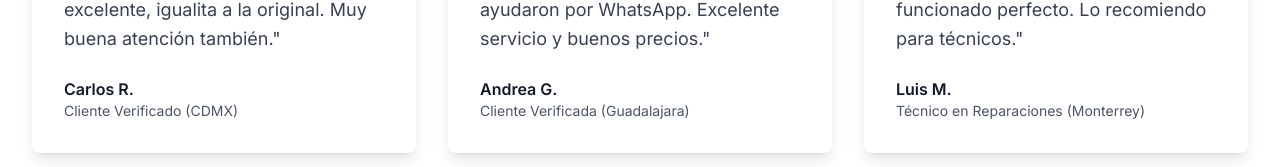
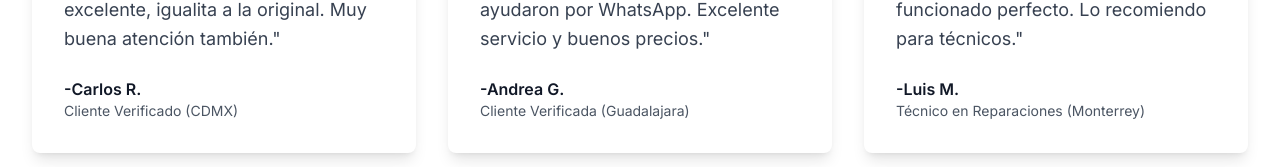
Before and after one commit to farogu/iparts-store-webfront, a React (Vite) app: page / in a window 1280 px wide. Shown: the part 1317-1484 px from the top of the page. Built offline with nearby package versions, Linux system fonts and the light colour scheme; no server answers.

Commit message:
Code edited in Lovable Code Editor
Edited UI in Lovable

```diff
--- a/src/components/Testimonials.tsx
+++ b/src/components/Testimonials.tsx
@@ -5,21 +5,21 @@ const Testimonials = () => {
   const testimonials = [
     {
       id: 1,
-      name: 'Carlos R.',
+      name: '-Carlos R.',
       role: 'Cliente Verificado (CDMX)',
       content: 'Pedí una pantalla para iPhone 13 y llegó súper rápido. La calidad es excelente, igualita a la original. Muy buena atención también.',
       rating: 5
     },
     {
       id: 2,
-      name: 'Andrea G.',
+      name: '-Andrea G.',
       role: 'Cliente Verificada (Guadalajara)',
       content: 'Tenía dudas sobre qué pieza era compatible con mi iPhone SE y me ayudaron por WhatsApp. Excelente servicio y buenos precios.',
       rating: 5
     },
     {
       id: 3,
-      name: 'Luis M.',
+      name: '-Luis M.',
       role: 'Técnico en Reparaciones (Monterrey)',
       content: 'He comprado varias veces piezas como baterías y conectores. Todo ha funcionado perfecto. Lo recomiendo para técnicos.',
       rating: 5
```
